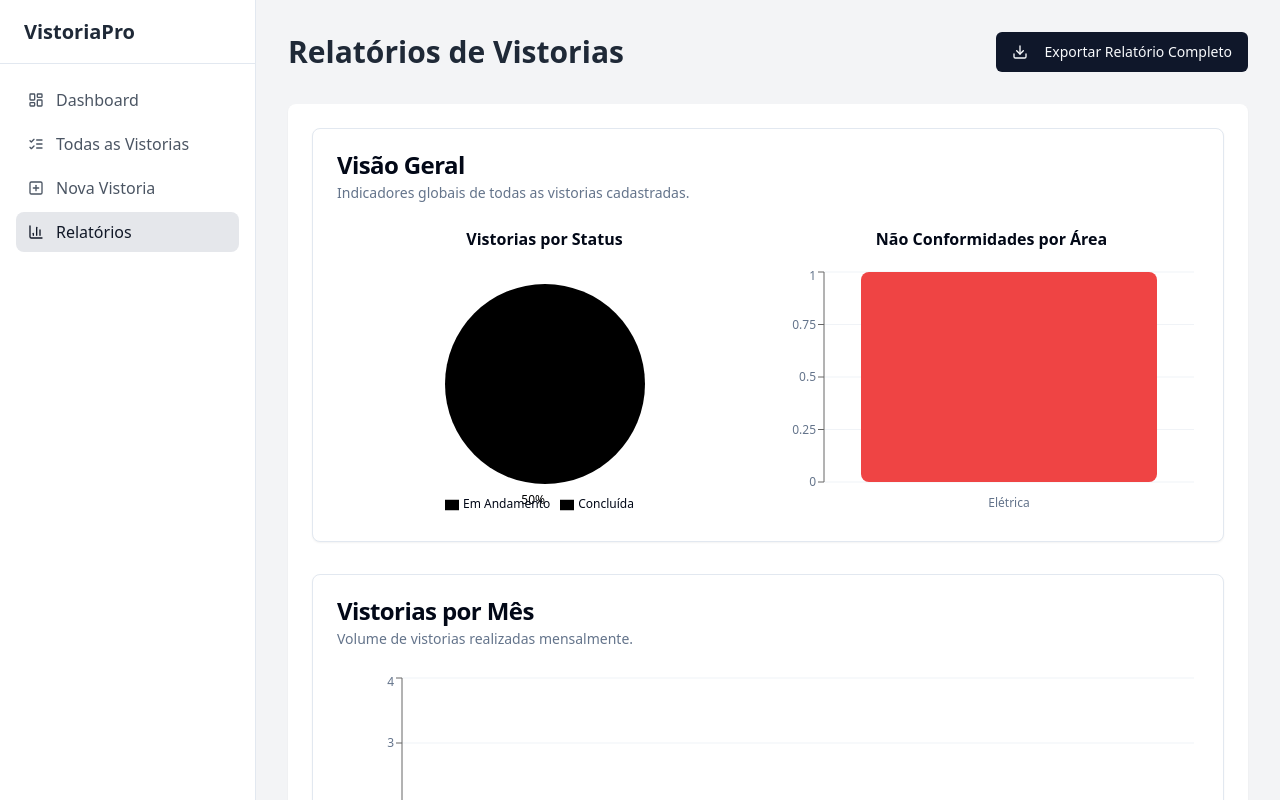
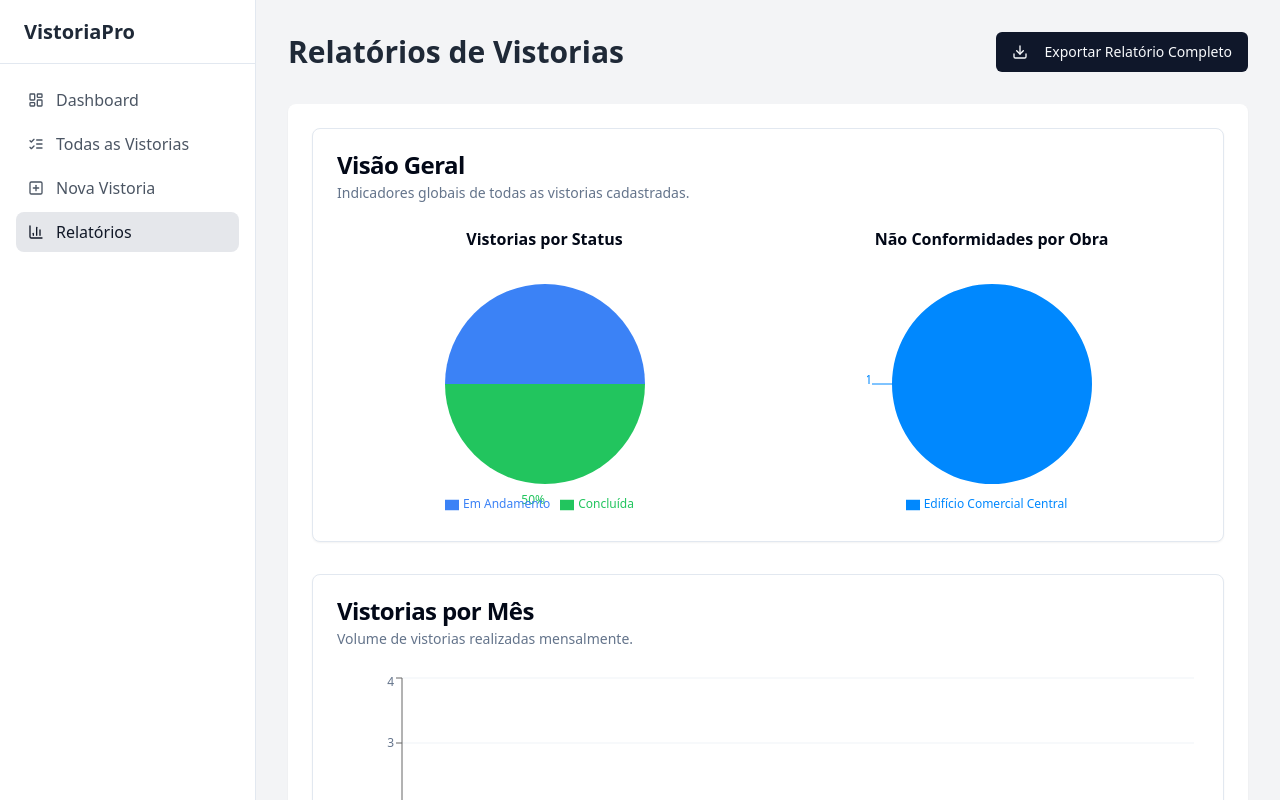
Before and after one commit to junior-mario/AppVistoriaDyad, a React (Vite) app: page /relatorios in a window 1280 px wide. Shown: the top 800 px of the page. Built offline with nearby package versions, Linux system fonts and the light colour scheme.

Commit message:
[dyad] Improved report charts and added individual export - wrote 2 file(s)

```diff
--- a/src/components/IndividualReport.tsx
+++ b/src/components/IndividualReport.tsx
@@ -1,6 +1,12 @@
+import { useRef, useState } from "react";
 import { Vistoria, VistoriaItem } from "@/data/mockVistorias";
 import { Card, CardContent, CardHeader, CardTitle, CardDescription } from "@/components/ui/card";
 import { Badge } from "@/components/ui/badge";
+import { Button } from "@/components/ui/button";
+import { Download, Loader2 } from "lucide-react";
+import jsPDF from "jspdf";
+import html2canvas from "html2canvas";
+import { useToast } from "@/components/ui/use-toast";
 
 interface IndividualReportProps {
   vistoria: Vistoria;
@@ -31,6 +37,29 @@ const renderItems = (title: string, items: VistoriaItem[]) => (
 );
 
 export const IndividualReport = ({ vistoria }: IndividualReportProps) => {
+  const reportCardRef = useRef<HTMLDivElement>(null);
+  const [isExporting, setIsExporting] = useState(false);
+  const { toast } = useToast();
+
+  const handleExport = () => {
+    const input = reportCardRef.current;
+    if (!input) return;
+
+    setIsExporting(true);
+    toast({ title: "Gerando PDF do relatório..." });
+
+    html2canvas(input, { scale: 2, useCORS: true }).then((canvas) => {
+      const imgData = canvas.toDataURL("image/png");
+      const pdf = new jsPDF("p", "mm", "a4");
+      const pdfWidth = pdf.internal.pageSize.getWidth();
+      const imgProps = pdf.getImageProperties(imgData);
+      const imgHeight = (imgProps.height * pdfWidth) / imgProps.width;
+      pdf.addImage(imgData, "PNG", 10, 10, pdfWidth - 20, imgHeight - 20);
+      pdf.save(`relatorio-${vistoria.obra.replace(/\s+/g, '_')}.pdf`);
+      setIsExporting(false);
+    });
+  };
+
   const allItems = [
     ...vistoria.itensEstrutural,
     ...vistoria.itensHidraulica,
@@ -40,12 +69,18 @@ export const IndividualReport = ({ vistoria }: IndividualReportProps) => {
   const rejectedCount = allItems.filter(i => i.status === "Reprovado").length;
 
   return (
-    <Card className="mt-6 border-t-4 border-blue-500">
-      <CardHeader>
-        <CardTitle>Relatório Detalhado: {vistoria.obra}</CardTitle>
-        <CardDescription>
-          {vistoria.endereco} - Realizada em {new Date(vistoria.data).toLocaleDateString('pt-BR', { timeZone: 'UTC' })}
-        </CardDescription>
+    <Card ref={reportCardRef} className="mt-6 border-t-4 border-blue-500 bg-white p-4">
+      <CardHeader className="flex flex-row items-start justify-between">
+        <div>
+          <CardTitle>Relatório Detalhado: {vistoria.obra}</CardTitle>
+          <CardDescription>
+            {vistoria.endereco} - Realizada em {new Date(vistoria.data).toLocaleDateString('pt-BR', { timeZone: 'UTC' })}
+          </CardDescription>
+        </div>
+        <Button onClick={handleExport} disabled={isExporting} size="sm" variant="outline">
+          {isExporting ? <Loader2 className="mr-2 h-4 w-4 animate-spin" /> : <Download className="mr-2 h-4 w-4" />}
+          Exportar
+        </Button>
       </CardHeader>
       <CardContent>
         <div className="grid grid-cols-1 md:grid-cols-3 gap-4 mb-6 text-center">
--- a/src/pages/ReportsPage.tsx
+++ b/src/pages/ReportsPage.tsx
@@ -28,18 +28,21 @@ const ReportsPage = () => {
     return acc;
   }, [] as { name: string; value: number }[]);
 
-  const COLORS = { "Concluída": "hsl(var(--chart-2))", "Em Andamento": "hsl(var(--chart-1))", "Pendente": "hsl(var(--chart-3))" };
+  const STATUS_COLORS = {
+    "Concluída": "#22c55e", // green-500
+    "Em Andamento": "#3b82f6", // blue-500
+    "Pendente": "#f59e0b", // amber-500
+  };
+  const PIE_COLORS = ['#0088FE', '#00C49F', '#FFBB28', '#FF8042', '#AF19FF'];
 
-  // Data for Non-conformities by Area Bar Chart
-  const nonConformities = mockVistorias.flatMap(v => [...v.itensEstrutural, ...v.itensHidraulica, ...v.itensEletrica])
-    .filter(item => item.status === "Reprovado")
-    .reduce((acc, item) => {
-      const area = item.id.startsWith('est') ? "Estrutural" : item.id.startsWith('hid') ? "Hidráulica" : "Elétrica";
-      const existing = acc.find(d => d.area === area);
-      if (existing) existing.count += 1;
-      else acc.push({ area: area, count: 1 });
-      return acc;
-    }, [] as { area: string; count: number }[]);
+  // Data for Non-conformities by Obra Pie Chart
+  const nonConformitiesByObra = mockVistorias
+    .map(vistoria => {
+      const reprovados = [...vistoria.itensEstrutural, ...vistoria.itensHidraulica, ...vistoria.itensEletrica]
+        .filter(item => item.status === "Reprovado").length;
+      return { name: vistoria.obra, value: reprovados };
+    })
+    .filter(item => item.value > 0);
 
   // Data for Vistorias by Month Bar Chart
   const vistoriasByMonth = mockVistorias.reduce((acc, vistoria) => {
@@ -109,22 +112,24 @@ const ReportsPage = () => {
                 <PieChart>
                   <ChartTooltip content={<ChartTooltipContent hideLabel />} />
                   <Pie data={statusData} dataKey="value" nameKey="name" cx="50%" cy="50%" outerRadius={100} labelLine={false} label={({ percent }) => `${(percent * 100).toFixed(0)}%`}>
-                    {statusData.map((entry) => <Cell key={entry.name} fill={COLORS[entry.name as keyof typeof COLORS]} />)}
+                    {statusData.map((entry) => <Cell key={entry.name} fill={STATUS_COLORS[entry.name as keyof typeof STATUS_COLORS]} />)}
                   </Pie>
                   <Legend />
                 </PieChart>
               </ChartContainer>
             </div>
             <div className="flex flex-col items-center">
-              <h3 className="font-semibold mb-4">Não Conformidades por Área</h3>
-              <ChartContainer config={{}} className="h-[250px] w-full">
-                <BarChart data={nonConformities} margin={{ top: 5, right: 5, left: -20, bottom: 5 }}>
-                  <CartesianGrid vertical={false} />
-                  <XAxis dataKey="area" tickLine={false} tickMargin={10} axisLine={false} />
-                  <YAxis />
-                  <ChartTooltip cursor={false} content={<ChartTooltipContent />} />
-                  <Bar dataKey="count" fill="hsl(var(--destructive))" radius={8} />
-                </BarChart>
+              <h3 className="font-semibold mb-4">Não Conformidades por Obra</h3>
+              <ChartContainer config={{}} className="mx-auto aspect-square h-[250px]">
+                <PieChart>
+                  <ChartTooltip content={<ChartTooltipContent nameKey="name" />} />
+                  <Pie data={nonConformitiesByObra} dataKey="value" nameKey="name" cx="50%" cy="50%" outerRadius={100} label>
+                     {nonConformitiesByObra.map((_entry, index) => (
+                      <Cell key={`cell-${index}`} fill={PIE_COLORS[index % PIE_COLORS.length]} />
+                    ))}
+                  </Pie>
+                  <Legend />
+                </PieChart>
               </ChartContainer>
             </div>
           </CardContent>
@@ -142,7 +147,7 @@ const ReportsPage = () => {
                 <XAxis dataKey="month" tickLine={false} tickMargin={10} axisLine={false} />
                 <YAxis allowDecimals={false} />
                 <ChartTooltip cursor={false} content={<ChartTooltipContent />} />
-                <Bar dataKey="total" fill="hsl(var(--chart-1))" radius={8} />
+                <Bar dataKey="total" fill="#334155" radius={8} />
               </BarChart>
             </ChartContainer>
           </CardContent>
```
